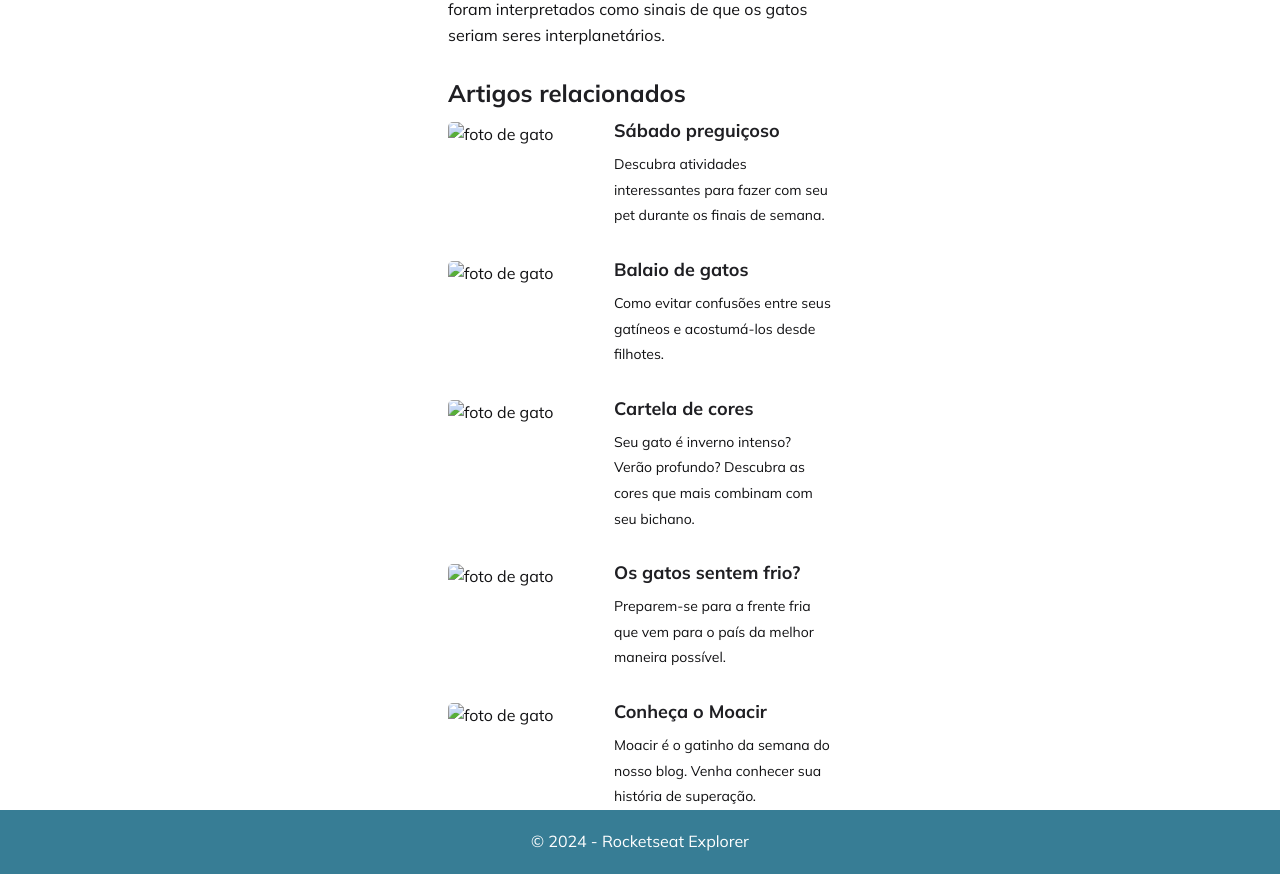
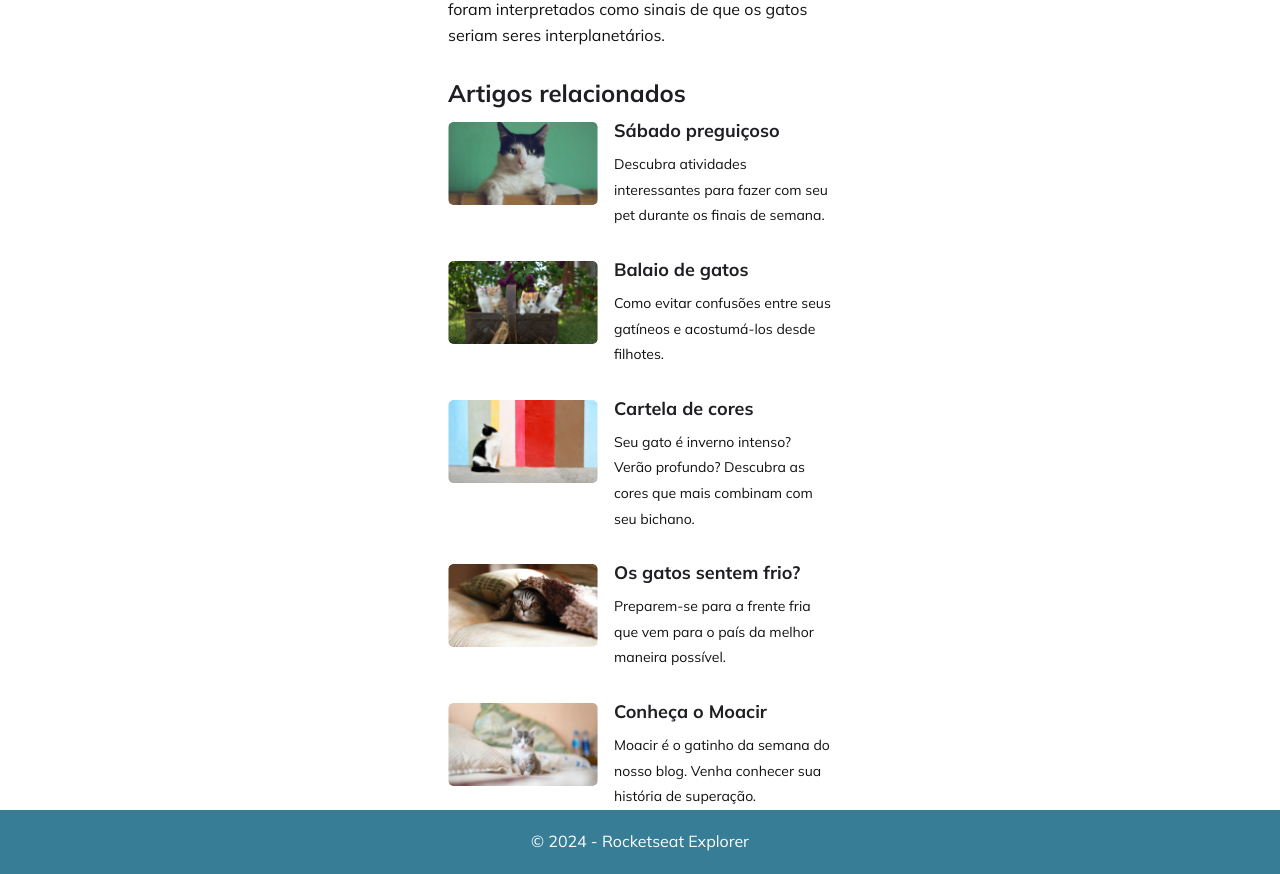
Before and after one commit to RenanBonani/BlogGatos, a plain HTML site: page index.html in a window 1280 px wide. Shown: the part 880-1754 px from the top of the page. Drawn offline with Linux system fonts and the light colour scheme; the site is published under a folder, as on GitHub Pages, so addresses that start at the root find nothing.

Commit message:
correção

```diff
--- a/index.html
+++ b/index.html
@@ -67,7 +67,7 @@
 
       <section>
         <article>
-          <img src="/images/unsplash_gKXKBY-C-Dk.png" alt="foto de gato">
+          <img src="./images/unsplash_gKXKBY-C-Dk.png" alt="foto de gato">
 
           <div class="content">
             <h3>Sábado preguiçoso</h3>
@@ -77,7 +77,7 @@
         </article>
 
         <article>
-          <img src="/images/unsplash_YCPkW_r_6uA.png" alt="foto de gato">
+          <img src="./images/unsplash_YCPkW_r_6uA.png" alt="foto de gato">
 
           <div class="content">
             <h3>Balaio de gatos</h3>
@@ -86,7 +86,7 @@
         </article>
 
         <article>
-          <img src="/images/unsplash_psnx6RsRCYg.png" alt="foto de gato">
+          <img src="./images/unsplash_psnx6RsRCYg.png" alt="foto de gato">
 
           <div class="content">
             <h3>Cartela de cores</h3>
@@ -97,7 +97,7 @@
         </article>
 
         <article>
-          <img src="/images/unsplash_NodtnCsLdTE.png" alt="foto de gato">
+          <img src="./images/unsplash_NodtnCsLdTE.png" alt="foto de gato">
 
           <div class="content">
             <h3>Os gatos sentem frio?</h3>
@@ -108,7 +108,7 @@
         </article>
 
         <article>
-          <img src="/images/unsplash_so5nsYDOdxw.png" alt="foto de gato">
+          <img src="./images/unsplash_so5nsYDOdxw.png" alt="foto de gato">
 
           <div class="content">
             <h3>Conheça o Moacir</h3>
--- a/style.css
+++ b/style.css
@@ -61,10 +61,6 @@ img:hover {
   padding-inline: 1.25rem;
   margin-inline: auto;
 }
-
-/* .container #teste {
-  padding: 0;
-} */
 
 /* header */
 header {
```
